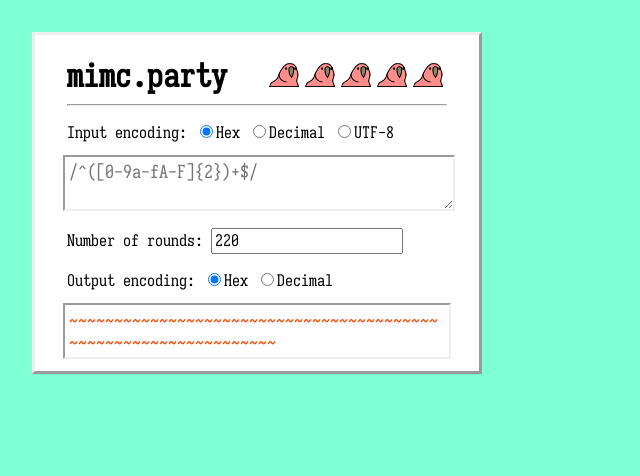
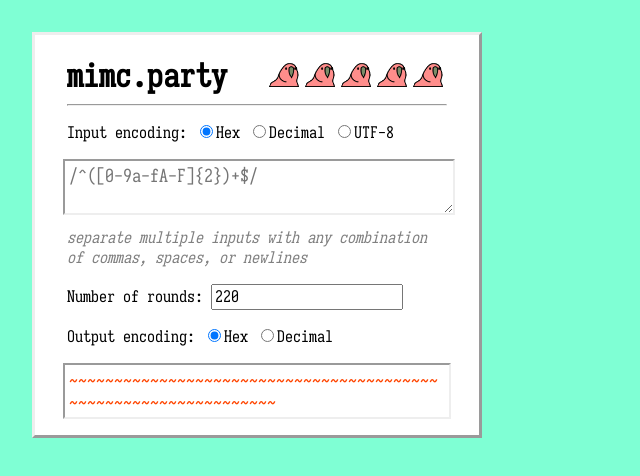
Before and after one commit to joeltg/mimc.party, a React app: page / in a window 1280 px wide. Shown: the top 476 px of the page, without its empty margins (0-640 px from the left). Built offline with nearby package versions, Linux system fonts and the light colour scheme.

Commit message:
add multiple inputs

```diff
--- a/src/index.tsx
+++ b/src/index.tsx
@@ -40,32 +40,35 @@ function Index({}) {
 
 	const [input, setInput] = useState("")
 
-	const value = useMemo<bigint | null>(() => {
-		const valid = patterns[inputEncoding].test(input)
+	const values = useMemo<bigint[] | null>(() => {
+		const inputs = input.split(/[\n ,]+/)
+		const valid = inputs.every((input) => patterns[inputEncoding].test(input))
 		if (valid === false) {
 			return null
 		} else if (inputEncoding === "hex") {
-			return BigInt("0x" + input)
+			return inputs.map((input) => BigInt("0x" + input))
 		} else if (inputEncoding === "dec") {
-			return BigInt(input)
+			return inputs.map((input) => BigInt(input))
 		} else if (inputEncoding === "utf8") {
+			return inputs.map((input) => {
 				const data = encoder.encode(input)
 				let n = 0n
 				for (let i = 0; i < data.length; i++) {
 					n += BigInt(data[data.length - i - 1]) * 256n ** BigInt(i)
 				}
 				return n
+			})
 		} else {
 			return null
 		}
 	}, [inputEncoding, input])
 
 	const output = useMemo<string | null>(() => {
-		if (value === null) {
+		if (values === null) {
 			return null
 		}
 
-		const output = hash(value)
+		const output = hash(...values)
 		if (outputEncoding === "hex") {
 			return output.toString(16)
 		} else if (outputEncoding === "dec") {
@@ -73,7 +76,7 @@ function Index({}) {
 		} else {
 			return null
 		}
-	}, [value, hash, outputEncoding])
+	}, [values, hash, outputEncoding])
 
 	return (
 		<>
@@ -110,6 +113,12 @@ function Index({}) {
 				value={input}
 				onChange={(event) => setInput(event.target.value)}
 			></textarea>
+			<p>
+				<em>
+					separate multiple inputs with any combination of commas, spaces, or
+					newlines
+				</em>
+			</p>
 			<form>
 				<label>Number of rounds:</label>
 				<input
--- a/style.css
+++ b/style.css
@@ -59,19 +59,27 @@ form input[type="number"] {
 	font-size: 16px;
 }
 
+p {
+	margin: 0.5em 0;
+}
+
+em {
+	color: grey;
+}
+
 textarea {
 	font-size: 18px;
 	width: 100%;
 	resize: vertical;
 	font-family: inherit;
-	margin: calc(-1 * var(--overhang));
+	margin: 0 calc(-1 * var(--overhang));
 	padding: var(--overhang);
 	border: 2px inset;
 }
 
 footer {
 	line-break: anywhere;
-	margin: calc(-1 * var(--overhang));
+	margin: 0 calc(-1 * var(--overhang));
 	padding: var(--overhang);
 	border: 2px inset;
 }
```
Lines whose indentation alone changed are shown as unchanged.
